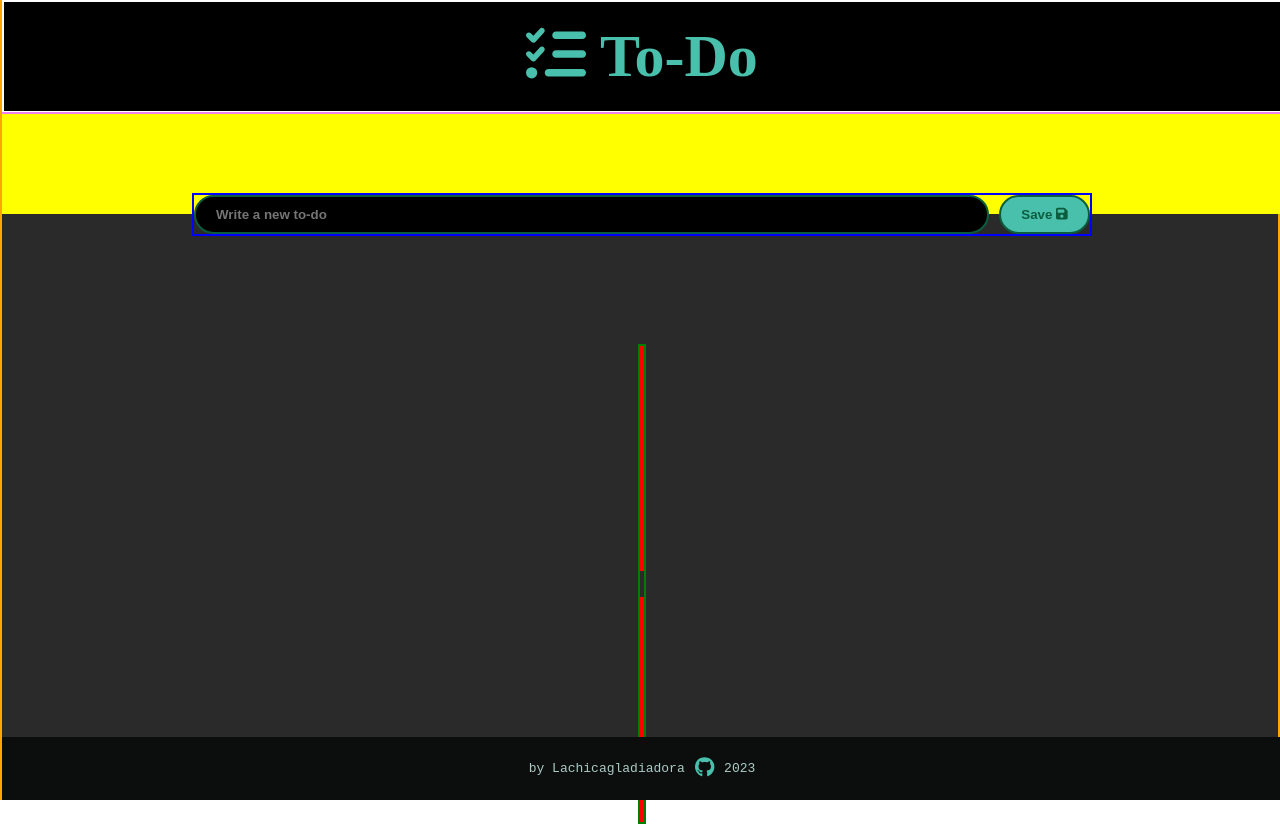
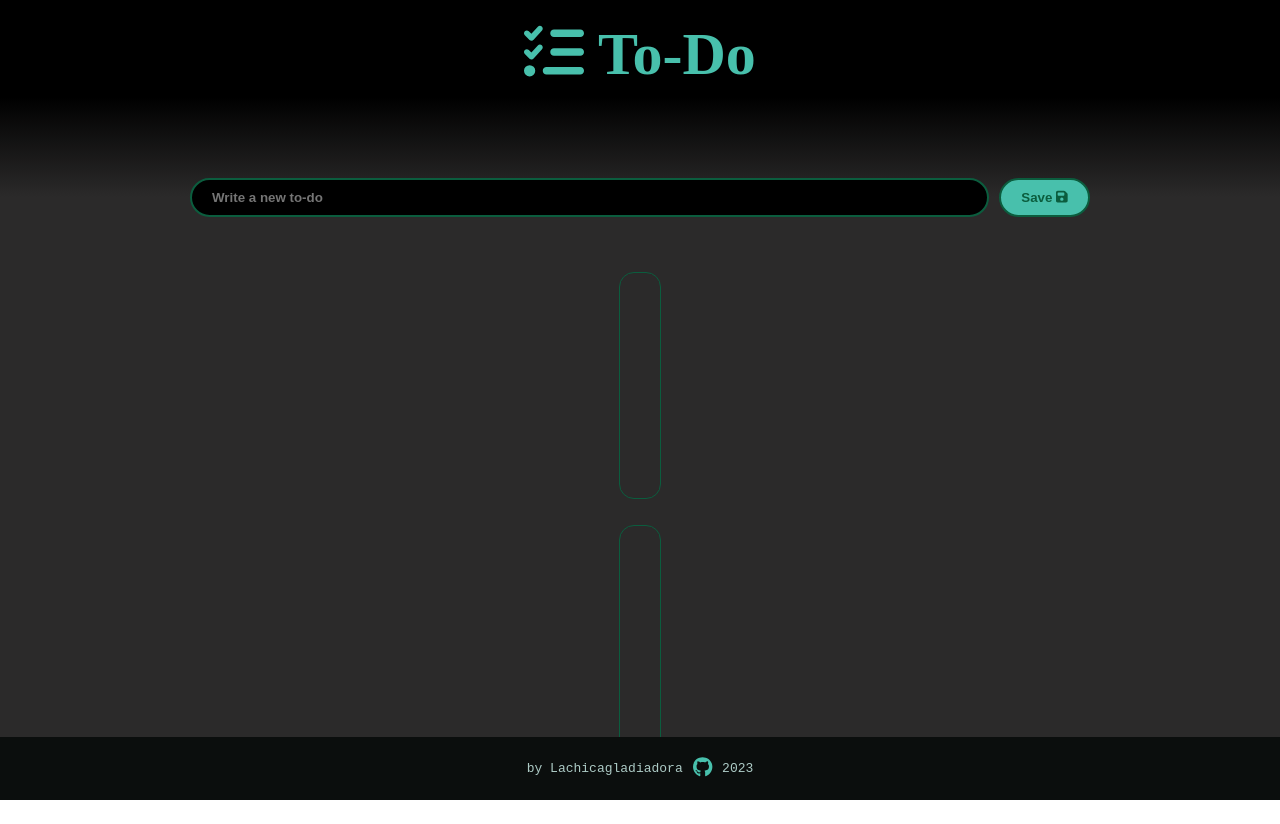
Before and after one commit to Lachicagladiadora/to-do-list, a React (Vite) app: page / in a window 1280 px wide. After the commit the page ends 800 px from the top, so only its background shows below. Built offline with nearby package versions, Linux system fonts and the light colour scheme; a web font is replaced by a local one.

Commit message:
feat: change styles and name of functions

```diff
--- a/src/App.tsx
+++ b/src/App.tsx
@@ -4,45 +4,50 @@ import { FontAwesomeIcon } from "@fortawesome/react-fontawesome";
 import { faListCheck, faTrashAlt } from "@fortawesome/free-solid-svg-icons";
 
 import { FormTask } from "./components/FormTask";
-import { TaskItemList } from "./components/TaskItemList";
+import { TodoItemList } from "./components/TaskItemList";
 import { Footer } from "./components/Footer";
 import { Button } from "./components/Button";
 
+type todoType = {
+  content: string;
+  done: boolean;
+};
+
 export const App = () => {
-  const [taskItems, setTaskItems] = useState<
+  const [todoItems, setTodoItems] = useState<
     { content: string; done: boolean }[]
   >([]);
   const [showCompleted, setShowCompleted] = useState(true);
 
-  const createNewTask = (taskContent: string): void => {
-    if (!taskItems.find((task) => task.content === taskContent)) {
-      setTaskItems([...taskItems, { content: taskContent, done: false }]);
+  const createNewTodo = (todoContent: string): void => {
+    if (!todoItems.find((task) => task.content === todoContent)) {
+      setTodoItems([...todoItems, { content: todoContent, done: false }]);
     }
   };
 
-  const toogleTask = (task: any) => {
-    setTaskItems(
-      taskItems.map((t) =>
+  const toogleTodo = (task: todoType) => {
+    setTodoItems(
+      todoItems.map((t) =>
         t.content === task.content ? { ...t, done: !t.done } : t
       )
     );
   };
 
-  const cleanTasks = () => {
-    setTaskItems(taskItems.filter((task) => !task.done));
-    setShowCompleted(false);
+  const removeAllCompletedTodos = () => {
+    setTodoItems(todoItems.filter((task) => !task.done));
+    setShowCompleted(true);
   };
 
   useEffect(() => {
     const data = localStorage.getItem("TasksList");
     if (data) {
-      setTaskItems(JSON.parse(data));
+      setTodoItems(JSON.parse(data));
     }
   }, []);
 
   useEffect(() => {
-    localStorage.setItem("TasksList", JSON.stringify(taskItems));
-  }, [taskItems]);
+    localStorage.setItem("TasksList", JSON.stringify(todoItems));
+  }, [todoItems]);
 
   return (
     <div
@@ -51,7 +56,6 @@ export const App = () => {
         display: "grid",
         gridTemplateAreas: "header main footer'/auto",
         gap: "0px",
-        border: "solid 2px orange",
       }}
     >
       <header
@@ -63,8 +67,6 @@ export const App = () => {
           top: "0px",
           width: "100%",
           gridArea: "header",
-          border: "solid 2px white",
-          // fontSize: "60px",
           color: "#48c0ac",
         }}
       >
@@ -81,20 +83,15 @@ export const App = () => {
         </h1>
       </header>
       <main
-        // className="wrapper"
         style={{
           margin: "0px auto",
           width: "100%",
-          // height: "80vh",
-          // maxWidth: "900px",
           display: "flex",
           flexDirection: "column",
           gap: "50px",
           alignItems: "center",
           flex: "1",
-          // background: "#2b2a2a",
           gridArea: "main",
-          border: "solid 2px violet",
           position: "absolute",
           top: "112px",
         }}
@@ -103,22 +100,19 @@ export const App = () => {
           style={{
             width: "100vw",
             height: "80px",
-            background: "yellow",
             display: "flex",
             alignItems: "center",
             justifyContent: "center",
             paddingTop: "100px",
             position: "absolute",
-            // top: "112px",
+            top: "-15px",
+            background: "linear-gradient(0deg,#2b2a2a 0%, black 100%)",
           }}
         >
           <FormTask
-            createNewTask={createNewTask}
+            createNewTask={createNewTodo}
             style={{
-              // background: "linearGradient( 0deg, black, pink)",
               maxWidth: "900px",
-              border: "solid 2px blue",
-              // margin: "0px auto",
             }}
           />
         </section>
@@ -129,24 +123,29 @@ export const App = () => {
             gap: "26px",
             maxWidth: "900px",
             height: "60vh",
-            border: "solid 2px green",
             position: "absolute",
-            top: "230px",
-            // background: "red",
-            // border: "solid 2px yellowgreen",
+            top: "160px",
+            color: "#48c0ac",
           }}
         >
           <div
             style={{
               position: "relative",
+              display: "flex",
+              flexDirection: "column",
               height: "32vh",
-              border: "solid 2px red",
+              maxWidth: "900px",
+              border: "solid 1px #0b5d3e",
+              overflowY: "scroll",
+              padding: "20px",
+              paddingTop: "20px",
+              borderRadius: "15px",
             }}
           >
-            {taskItems.length > 0 && (
+            {todoItems.length > 0 && (
               <Button
-                onClick={cleanTasks}
-                style={{ position: "absolute", top: "0px", right: "0px" }}
+                onClick={removeAllCompletedTodos}
+                style={{ position: "sticky" }}
               >
                 <FontAwesomeIcon
                   icon={faTrashAlt}
@@ -154,21 +153,33 @@ export const App = () => {
                     background: "transparent",
                   }}
                 />{" "}
-                Delete to-do completed
+                Delete all completed
               </Button>
             )}
             {showCompleted && (
-              <TaskItemList
-                tasks={taskItems}
-                toogleTask={toogleTask}
+              <TodoItemList
+                tasks={todoItems}
+                toogleTask={toogleTodo}
                 showCompleted={showCompleted}
               />
             )}
           </div>
-          <div style={{ height: "32vh", border: "solid 2px red" }}>
-            <TaskItemList
-              tasks={taskItems}
-              toogleTask={toogleTask}
+          <div
+            style={{
+              display: "flex",
+              flexDirection: "column",
+              position: "relative",
+              height: "32vh",
+              maxWidth: "900px",
+              border: "solid 1px #0b5d3e",
+              overflowY: "scroll",
+              padding: "20px",
+              borderRadius: "15px",
+            }}
+          >
+            <TodoItemList
+              tasks={todoItems}
+              toogleTask={toogleTodo}
               showCompleted={false}
             />
           </div>
--- a/src/components/TaskItemList.tsx
+++ b/src/components/TaskItemList.tsx
@@ -1,20 +1,22 @@
 import { TaskItem } from "./TaskItem";
 
-type TaskItemListProps = {
-  tasks: any;
-  toogleTask: (task: any) => void;
-  showCompleted: boolean;
-  title?: string;
+type todoType = {
+  content: string;
+  done: boolean;
 };
 
-export const TaskItemList = ({
-  title,
+type TodoItemListProps = {
+  tasks: todoType[];
+  toogleTask: (task: todoType) => void;
+  showCompleted: boolean;
+};
+
+export const TodoItemList = ({
   tasks,
   toogleTask,
   showCompleted = false,
-}: TaskItemListProps) => {
+}: TodoItemListProps) => {
   const taskUnique = (doneValue: boolean) => {
-    console.log(doneValue);
     return tasks
       .filter((task: { done: boolean }) => task.done === doneValue)
       .map((task: { content: string; done: boolean }) => (
@@ -33,15 +35,6 @@ export const TaskItemList = ({
     );
   return (
     <div className="wrapper-task">
-      {/* <h2
-        style={{
-          textAlign:'center',
-          fontWeight:'bolder',
-          color:'#48c0ac',
-        }}
-      >
-        Tasks {title}
-      </h2> */}
       <ul>{taskUnique(showCompleted)}</ul>
     </div>
   );
```
